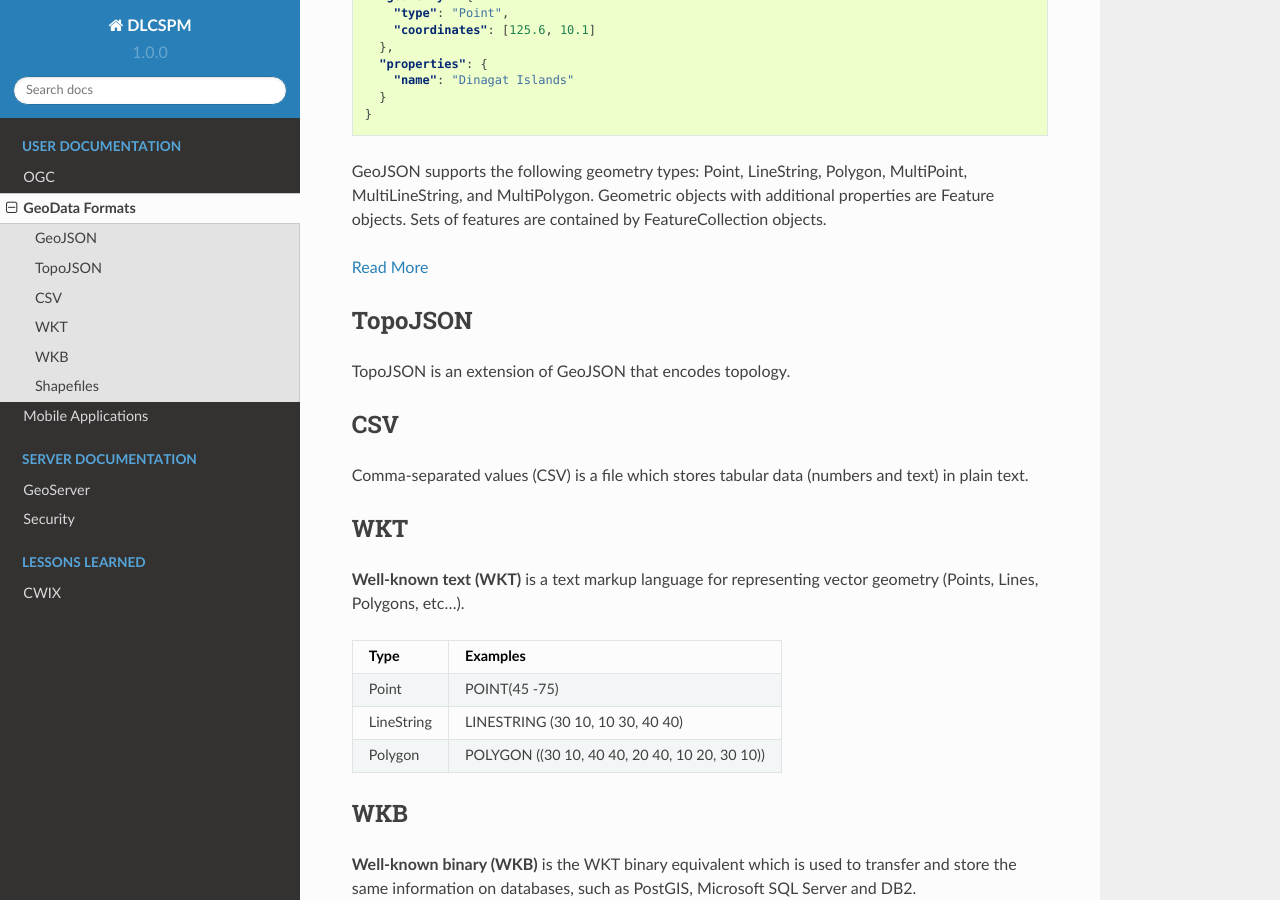
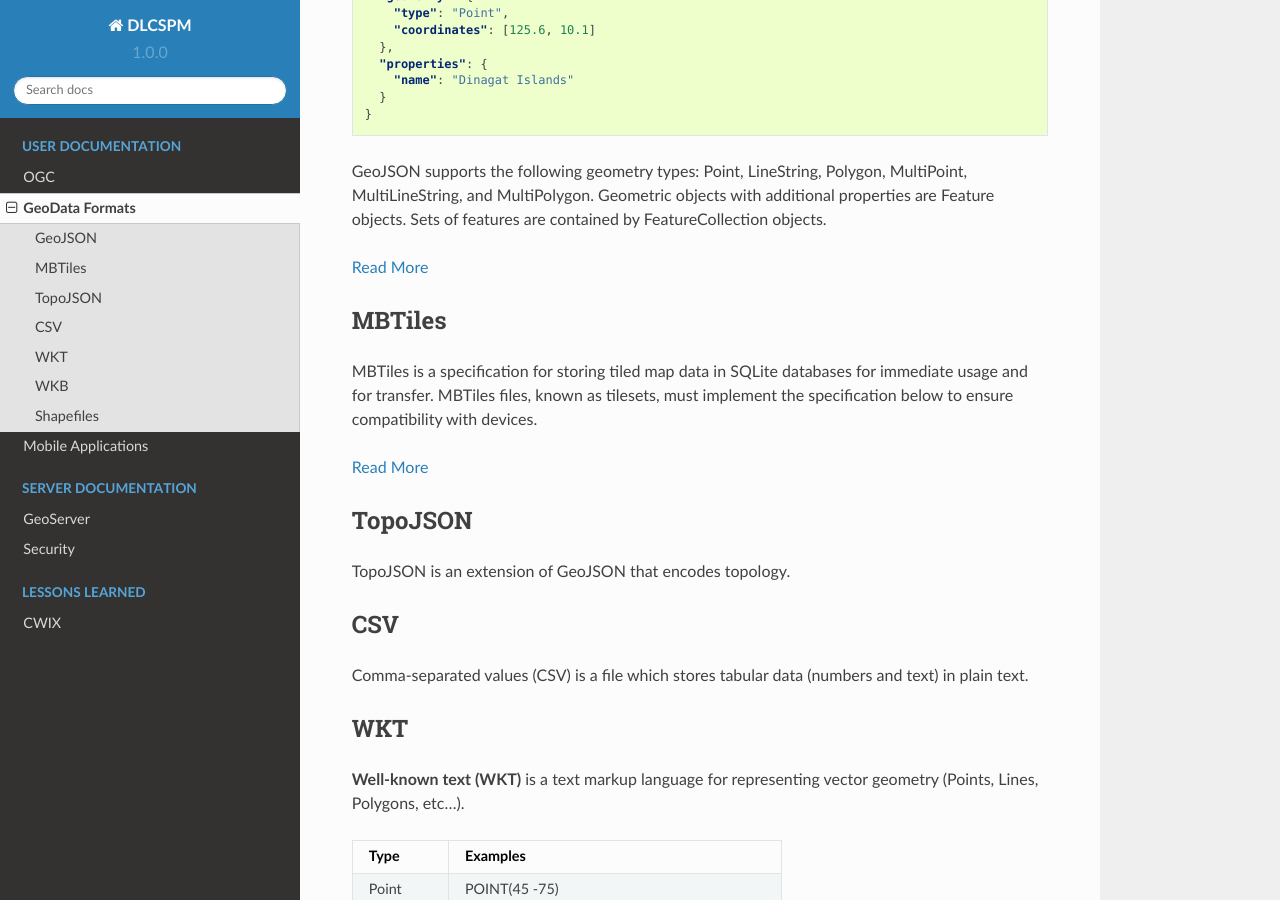
Before and after one commit to DenisCarriere/documentation, a Sphinx documentation site: the page built from docs/USER/geo-data-formats.rst, in a window 1280 px wide and 900 px high, scrolled down 370 px. Built offline with Sphinx 7.4.7 and the Read the Docs theme 2.0.0, drawn with Linux system fonts in a browser that asks for light colours.

Commit message:
Add MBTiles to docs

```diff
--- a/docs/USER/geo-data-formats.rst
+++ b/docs/USER/geo-data-formats.rst
@@ -27,6 +27,15 @@ MultiPoint, MultiLineString, and MultiPolygon. Geometric objects with additional
 properties are Feature objects. Sets of features are contained by FeatureCollection objects.
 
 `Read More <http://geojson.org/geojson-spec.html>`_
+
+MBTiles
+-------
+
+MBTiles is a specification for storing tiled map data in SQLite databases for
+immediate usage and for transfer. MBTiles files, known as tilesets, must
+implement the specification below to ensure compatibility with devices.
+
+`Read More <https://github.com/mapbox/mbtiles-spec>`_
 
 TopoJSON
 --------
```
